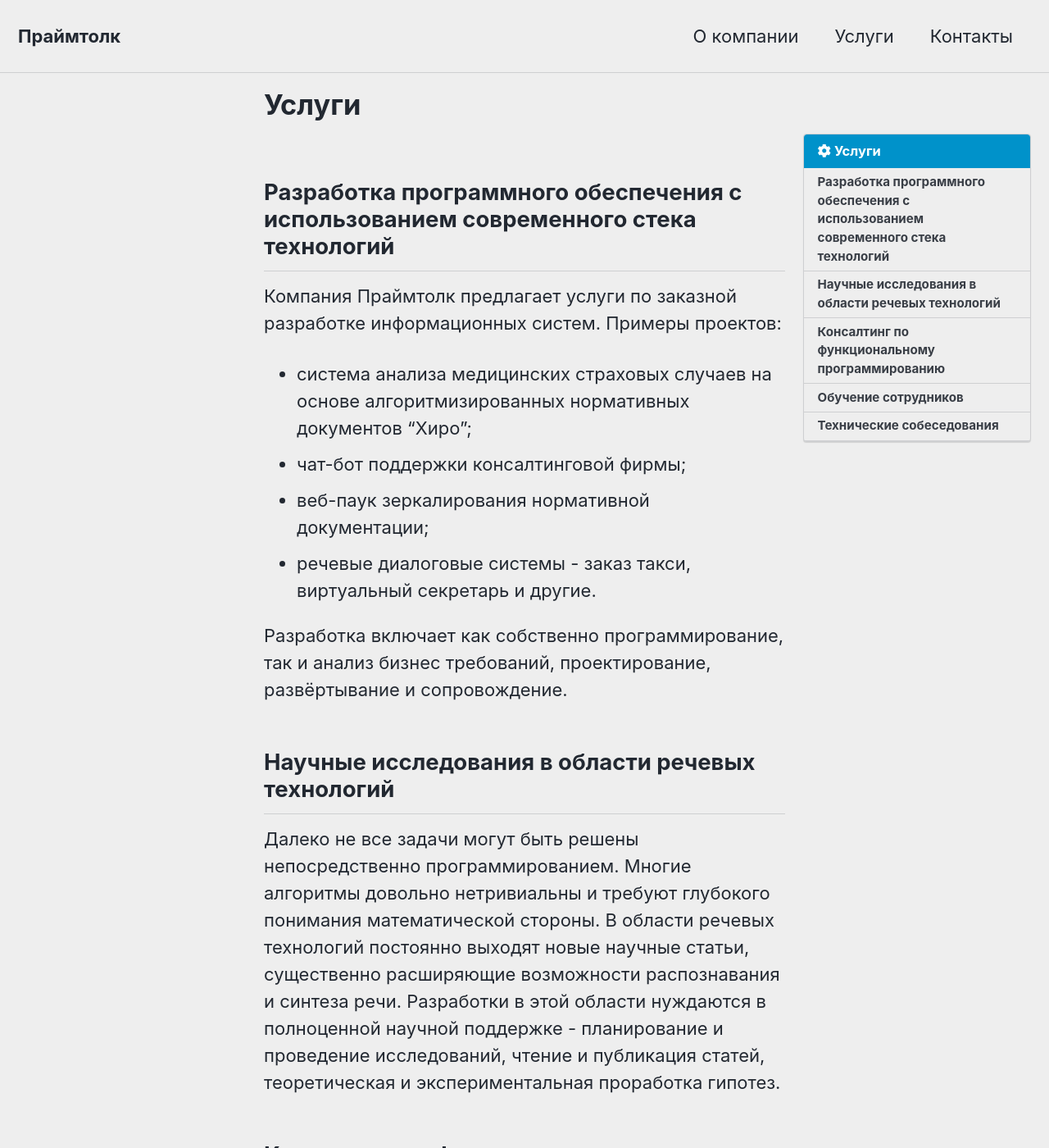
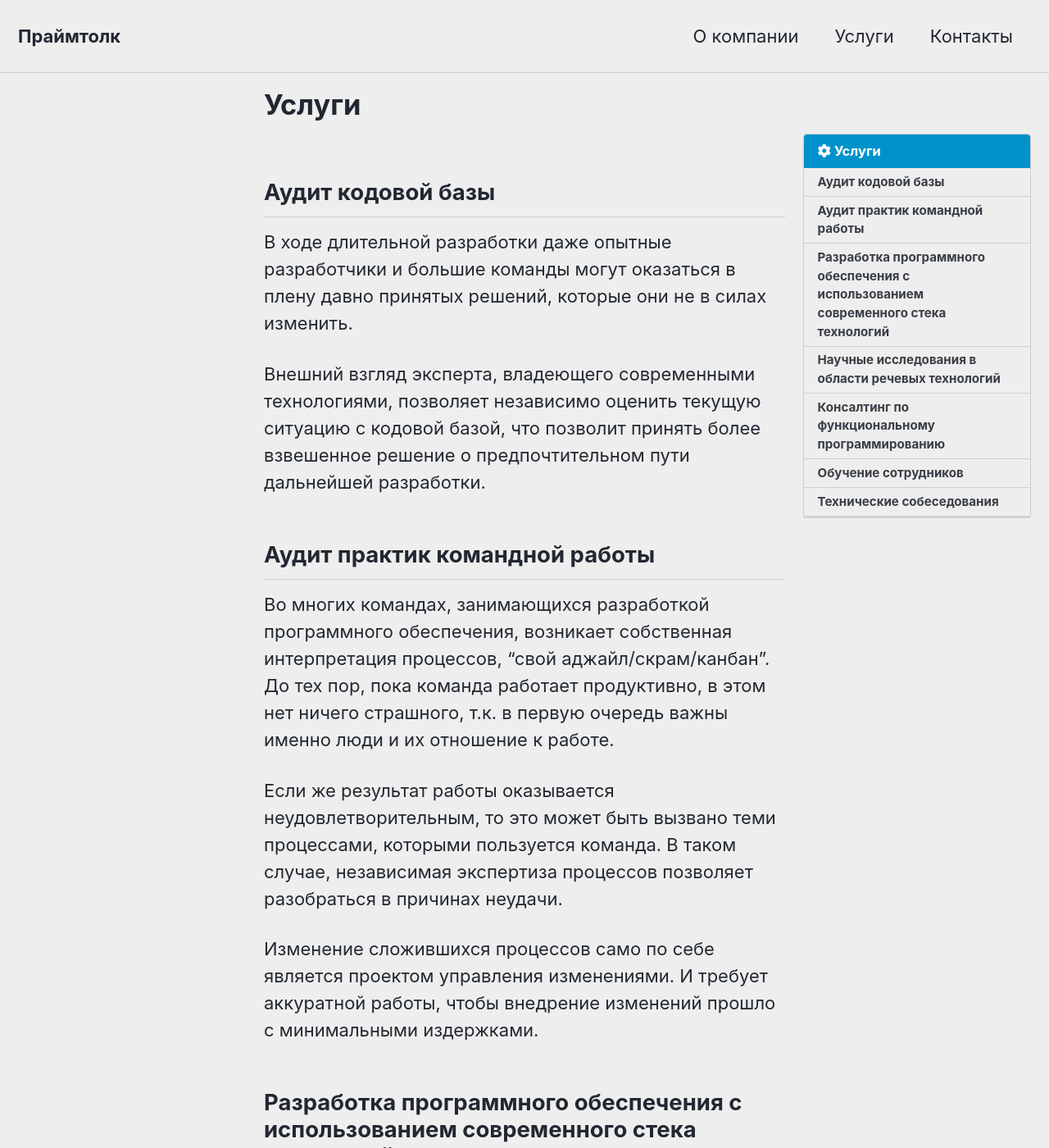
Before and after one commit to Primetalk/primetalk.github.io, a Jekyll site: the page built from services.markdown, in a window 1280 px wide and 1400 px high. Shown: the whole window at 82% size. Built offline with Jekyll 4.4.1, drawn with Linux system fonts in a browser that asks for light colours; cached includes are drawn as plain includes.

Commit message:
Add audit service

```diff
--- a/about.markdown
+++ b/about.markdown
@@ -42,6 +42,3 @@ toc_icon: "cog"
 - [rewritable-tree](https://github.com/Primetalk/rewritable-tree) - тайпкласс `RewritableTree`, позволяющий повторно использовать логику переписывания дерева (что часто используется в различных DSL в качестве инструмента оптимизации);
 - [scala 8 queens](https://github.com/Primetalk/scala8queens) - решение задачи 8 ферзей на Scala3 с использованием системы типов и макросов.
 - [advent-tools](https://github.com/Primetalk/advent-tools) - программный инструментарий для решения головоломок Advent of Code.
-
-
-*Notes: [This site address](https://primetalk.github.io/). [Edit the page](https://github.com/Primetalk/primetalk.github.io/edit/master/README.md). [Documentation](https://help.github.com/categories/github-pages-basics/). [Repository settings](https://github.com/Primetalk/primetalk.github.io/settings).*
--- a/services.markdown
+++ b/services.markdown
@@ -1,12 +1,26 @@
 ---
+title:  "Услуги"
 layout: single
-title:  "Услуги"
 date:   2023-09-24 18:02:00 +0300
 categories: jekyll update
 toc: true
 toc_label: "Услуги"
 toc_icon: "cog"
 ---
+
+## Аудит кодовой базы
+
+В ходе длительной разработки даже опытные разработчики и большие команды могут оказаться в плену давно принятых решений, которые они не в силах изменить.
+
+Внешний взгляд эксперта, владеющего современными технологиями, позволяет независимо оценить текущую ситуацию с кодовой базой, что позволит принять более взвешенное решение о предпочтительном пути дальнейшей разработки.
+
+## Аудит практик командной работы
+
+Во многих командах, занимающихся разработкой программного обеспечения, возникает собственная интерпретация процессов, "свой аджайл/скрам/канбан". До тех пор, пока команда работает продуктивно, в этом нет ничего страшного, т.к. в первую очередь важны именно люди и их отношение к работе.
+
+Если же результат работы оказывается неудовлетворительным, то это может быть вызвано теми процессами, которыми пользуется команда. В таком случае, независимая экспертиза процессов позволяет разобраться в причинах неудачи.
+
+Изменение сложившихся процессов само по себе является проектом управления изменениями. И требует аккуратной работы, чтобы внедрение изменений прошло с минимальными издержками.
 
 ## Разработка программного обеспечения с использованием современного стека технологий
 
```
Also changed, not shown: contacts.md (+2 -5 lines).
